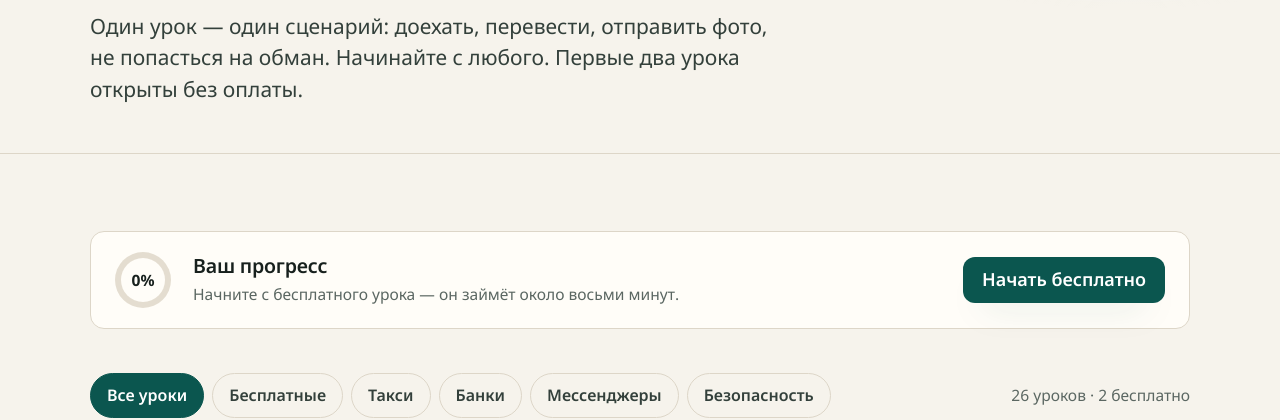
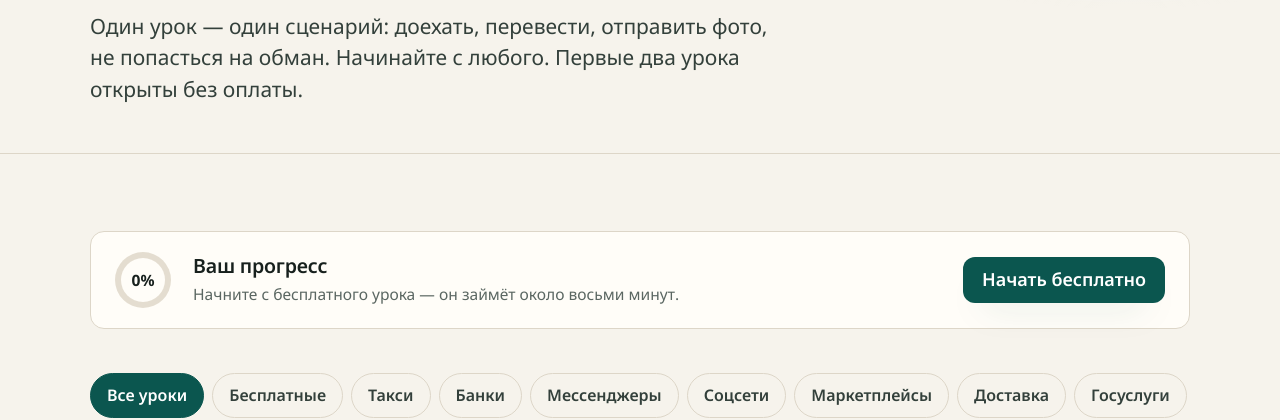
Before and after one commit to Alexeikz2023/tanymio-site, a plain HTML site: page lessons.html in a window 1280 px wide. Shown: the part 382-802 px from the top of the page. Drawn offline with Linux system fonts and the light colour scheme.

Commit message:
Add category filters for all modules

```diff
--- a/lessons.html
+++ b/lessons.html
@@ -297,6 +297,10 @@
           <button type="button" class="filter" data-filter="taxi" aria-pressed="false">Такси</button>
           <button type="button" class="filter" data-filter="bank" aria-pressed="false">Банки</button>
           <button type="button" class="filter" data-filter="comm" aria-pressed="false">Мессенджеры</button>
+          <button type="button" class="filter" data-filter="social" aria-pressed="false">Соцсети</button>
+          <button type="button" class="filter" data-filter="market" aria-pressed="false">Маркетплейсы</button>
+          <button type="button" class="filter" data-filter="delivery" aria-pressed="false">Доставка</button>
+          <button type="button" class="filter" data-filter="gov" aria-pressed="false">Госуслуги</button>
           <button type="button" class="filter" data-filter="safety" aria-pressed="false">Безопасность</button>
         </div>
         <span class="muted" style="font-size:0.78rem">26 уроков · 2 бесплатно</span>
```
